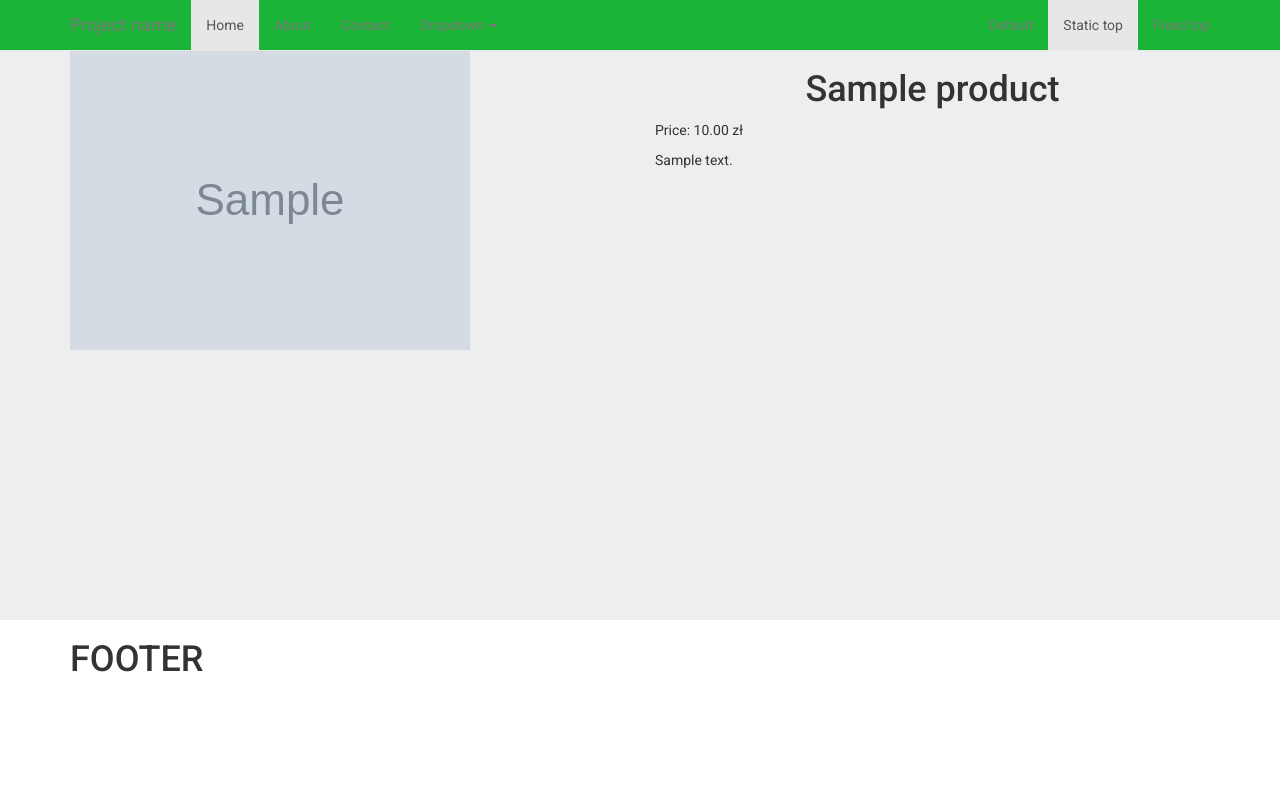
After one commit to Viko1/Vitaliishop, a Django app: template mysite/templates/products/product.html in a window 1280 px wide. The commit adds this page. Run offline with Django 3.2, Linux system fonts and the light colour scheme; the template is opened without the code that fills it: values that come from a table or form of the project are taken from there, others are empty; tables that the repository leaves empty hold one stand-in row (values such as "Sample post"); grey boxes marked "Sample" are stand-in pictures; some libraries are stand-ins or nearby versions.

Commit message:
tworzenie strony produktu

```diff
--- a/mysite/products/models.py
+++ b/mysite/products/models.py
@@ -43,7 +43,7 @@ class ProductImage(models.Model):
     updated = models.DateTimeField(auto_now_add=False, auto_now=True)
 
     def __str__(self):
-        return "Order %s" % self.id
+        return "Photo %s" % self.id
 
     class Meta:
         verbose_name = 'photo'
--- a/mysite/products/urls.py
+++ b/mysite/products/urls.py
@@ -15,8 +15,9 @@ Including another URLconf
 """
 from django.urls import path, include
 from django.contrib import admin
-from . import views
+from products import views
 
 urlpatterns = [
     #path('landing/', views.landing, name='landing'),
+    path('product/(?P<product_id>\w+)/$', views.product, name='product')
 ]
--- a/mysite/products/views.py
+++ b/mysite/products/views.py
@@ -1 +1,7 @@
 from django.shortcuts import render
+
+from products.models import *
+
+def product(request, product_id):
+    product = Product.objects.get(id=product_id)
+    return render(request, 'products/product.html', locals())
--- a/mysite/static/style.css
+++ b/mysite/static/style.css
@@ -8,13 +8,25 @@ html, body{
 .navbar{
     margin-bottom: -20px;
     background-color: #1ab536;
+    color: white;
 
+}
+.wrapper-content{
+    overflow: auto;
+    padding-bottom: 180px; /*must be same height as the footer */
+}
+
+.wrapper{
+    min-height: 100%;
 }
 
 .footer{
-    margin-bottom: -100px;
+    position: relative;
+    margin-top: -180px; /*negatibe value of footer height*/
+    height: 180px;
+    clear: both;
     background-color: white;
-    height: 200px;
+
 }
 
 .section-top{
--- a/mysite/templates/base.html
+++ b/mysite/templates/base.html
@@ -19,15 +19,22 @@
 
 <body>
 
-<div class="wrapper">
+    <div class="wrapper">
+        <div class="wrapper-content">
+            {% include 'navbar.html' %}
 
-        {% include 'navbar.html' %}
-        <p></p>
-        {% block content %}
-        {% endblock content %}
+            {% block content %}
+            {% endblock content %}
 
-        {% include 'footer.html' %}
-</div>
+
+        </div>
+
+    </div>
+
+    {% include 'footer.html' %}
+
+
+
 
     <!-- jQuery -->
     <script src="https://code.jquery.com/jquery-2.1.4.min.js"></script>
--- a/mysite/templates/landing/product_item.html
+++ b/mysite/templates/landing/product_item.html
@@ -1,7 +1,9 @@
  <div class="col-lg-3">
     <div class="product-item">
         <div>
+            <a href="{% url 'product' product_image.product.id %}">
             <img src="{{ product_image.image.url }}" class="img-responsive">
+            </a>
         </div>
 
         {% if product_image.product.discount %}
--- /dev/null
+++ b/mysite/templates/products/product.html
@@ -0,0 +1,30 @@
+{% extends 'base.html' %}
+{% load static %}
+
+{% block content %}
+    <div class="container">
+        <div class="row">
+            <div class="col-lg-6">
+                {% for image_item in product.productimage_set.all %}
+                    <div class="product-image-item">
+                        <img src="{{ image_item.image.url }}" alt="product_img" class="image-responsive">
+                    </div>
+                {% endfor %}
+            </div>
+            <div class="col-lg-6">
+                <h1 class="text-center">
+                    {{ product.name }}
+                </h1>
+                <div class="">
+                    <p>
+                        Price: {{ product.price }} zł
+                    </p>
+                </div>
+                <div class="">
+                    {{ product.description }}
+                </div>
+            </div>
+        </div>
+    </div>
+
+{% endblock content %}
```
